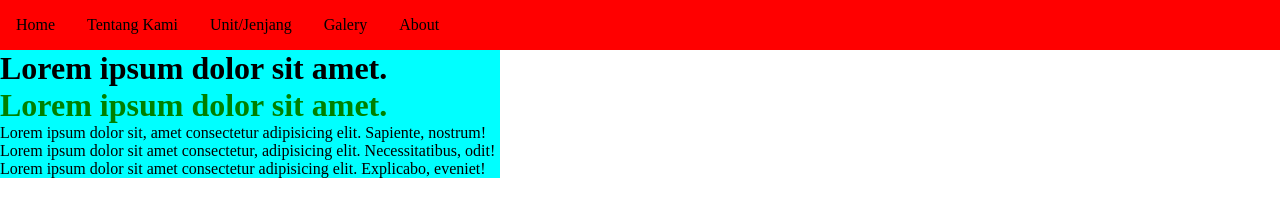
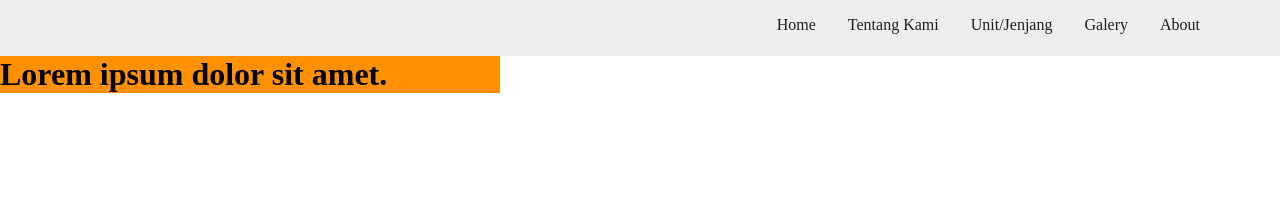
Before and after one commit to Tya174/Test-Project, a plain HTML site: page index.html in a window 1280 px wide. Drawn offline with Linux system fonts and the light colour scheme.

Commit message:
meengedit navbar warna dan model

```diff
--- a/index.html
+++ b/index.html
@@ -10,27 +10,17 @@
     <header class="header">
         <nav class="navbar-heading">
             <ul>
-                <li>Home</li>
-                <li>Tentang Kami</li>
-                <li>Unit/Jenjang</li>
-                <li>Galery</li>
-                <li>About</li>
+                <a href=""><li>Home</li></a>
+                <a href=""><li>Tentang Kami</li></a>
+                <a href=""><li>Unit/Jenjang</li></a>
+                <a href=""><li>Galery</li></a>
+                <a href=""><li>About</li></a>
             </ul>
         </nav>
     </header>
     <main>
         <div class="container1">
             <h1>Lorem ipsum dolor sit amet.</h1>
-        <div class="container2">
-            <h1>
-                Lorem ipsum dolor sit amet.
-            </h1>
-        </div>
-        <div class="container3">
-            Lorem ipsum dolor sit, amet consectetur adipisicing elit. Sapiente, nostrum!
-        </div>
-        <div class="container4">Lorem ipsum dolor sit amet consectetur, adipisicing elit. Necessitatibus, odit!</div>
-        <div class="container5">Lorem ipsum dolor sit amet consectetur adipisicing elit. Explicabo, eveniet!</div>
     </main>
     <footer></footer>
 </body>
--- a/main.scss
+++ b/main.scss
@@ -2,8 +2,10 @@
     margin: 0;
     padding: 0;
 }
-$primary-color:blue;
-$secondary-color:red;
+$primary-color: #EEEEEE;
+$secondary-color:#FF9100;
+$font-color: #1E201E;
+
 $alert: (
     'danger': red,
     'succes': green,
@@ -13,20 +15,31 @@ $alert: (
 header{
     background-color: $primary-color;
     width: block;
+    height: 3.5em;
     ul{
         display: flex;
         list-style-type: none;
+        justify-content: end;
+        align-content: center;
+        margin-right: 4em;
+
     }
     li{
         padding: 1em;
     }
-    &:hover{
-        background-color: $secondary-color;
-        transition: 0,5s;
+    a{
+        text-decoration: none;
+        color: $font-color;
+        &:hover{
+            color: $secondary-color;
+            transition: 0,5s;
+            transform: scale(1.2) translateZ(50px); /* Elemen lebih besar dan menonjol */
+            transition: transform 0.1s ease-in-out;
+        }
     }
 }
 .container1{
-    background-color: aqua;
+    background-color: $secondary-color;
     width: 500px;
     height: auto;
 }
```
Also changed, not shown: css/main.css, 1 other file.
